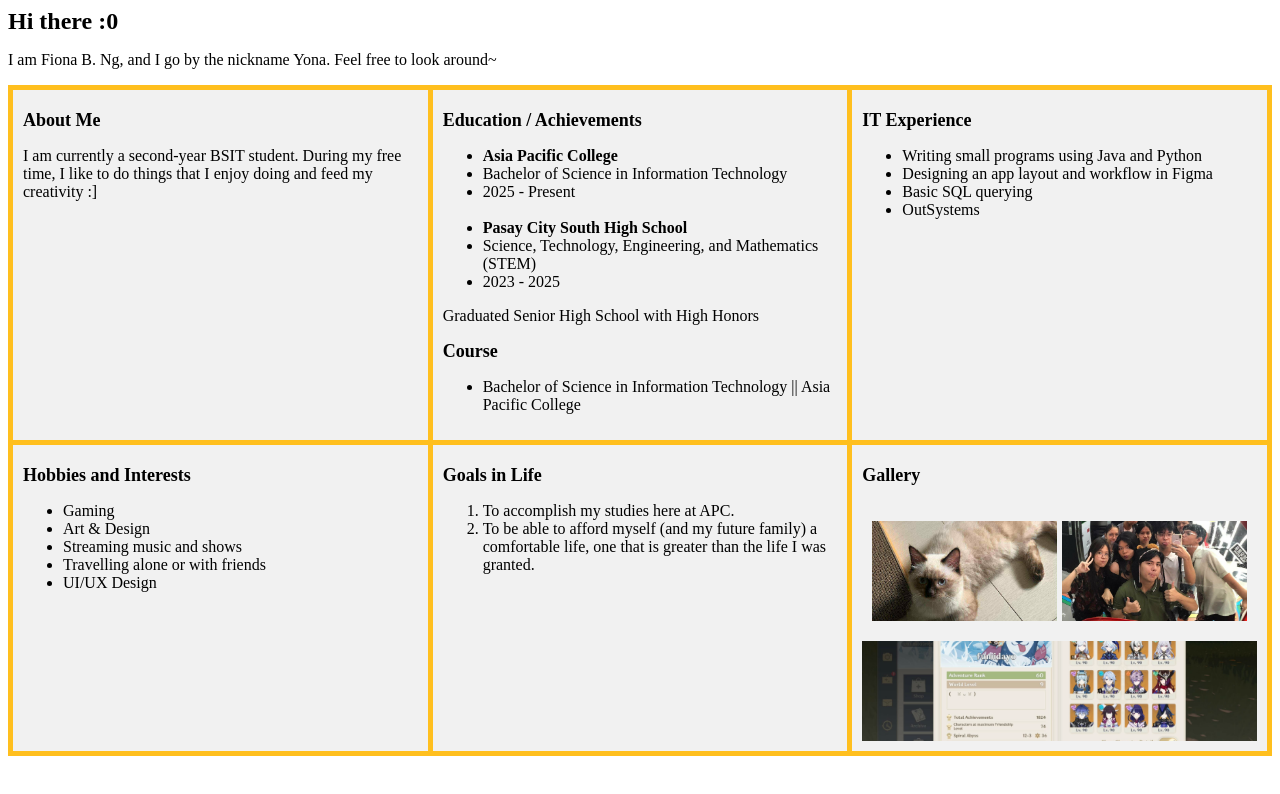
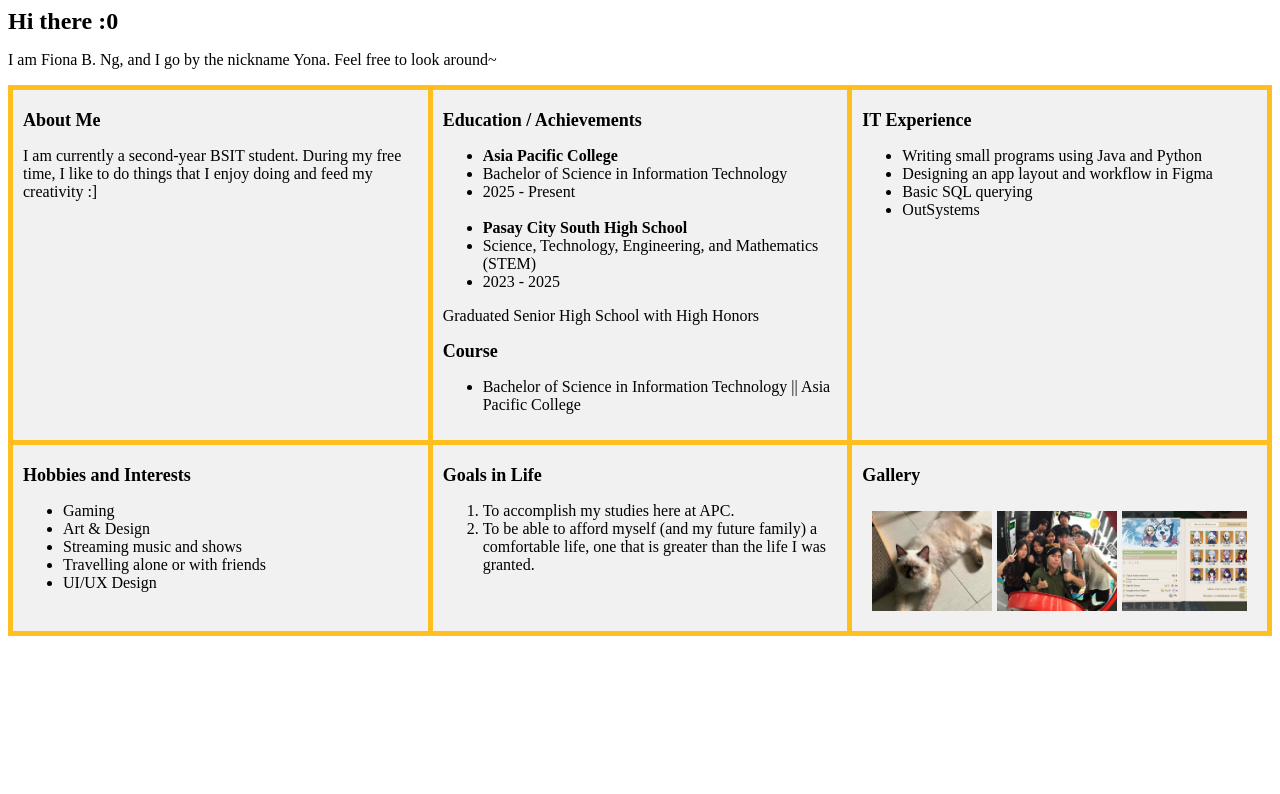
Before and after one commit to apcfiong/webprog-CS251_IT253-html-lessons, a plain HTML site: page introduction/index.html in a window 1280 px wide. Drawn offline with Linux system fonts and the light colour scheme.

Commit message:
updated page

```diff
--- a/introduction/css/css-grid.css
+++ b/introduction/css/css-grid.css
@@ -30,16 +30,8 @@ h2 {
 }
 
 .gallery-row img {
-    width: 50%;
+    width: 33.33%;
     height: 100px;
     object-fit: cover;
     display: block;
 }
-
-.container div > img {
-    width: 100%;
-    height: 100px;
-    object-fit: cover;
-    display: block;
-    margin-top: 10px;
-}
--- a/introduction/index.html
+++ b/introduction/index.html
@@ -64,8 +64,8 @@
         <div class="gallery-row">
             <img src="images/cinnamon.jpg" alt="My Cat" width="500" height="700">
             <img src="images/capy.jpg" alt="Capybara" width="500" height="700">
+            <img src="images/gi.jpg" alt="Game" width="1000" height="500">
         </div>
-        <img src="images/gi.jpg" alt="Game" width="1000" height="500">
     </div>
 </div>
 
```
